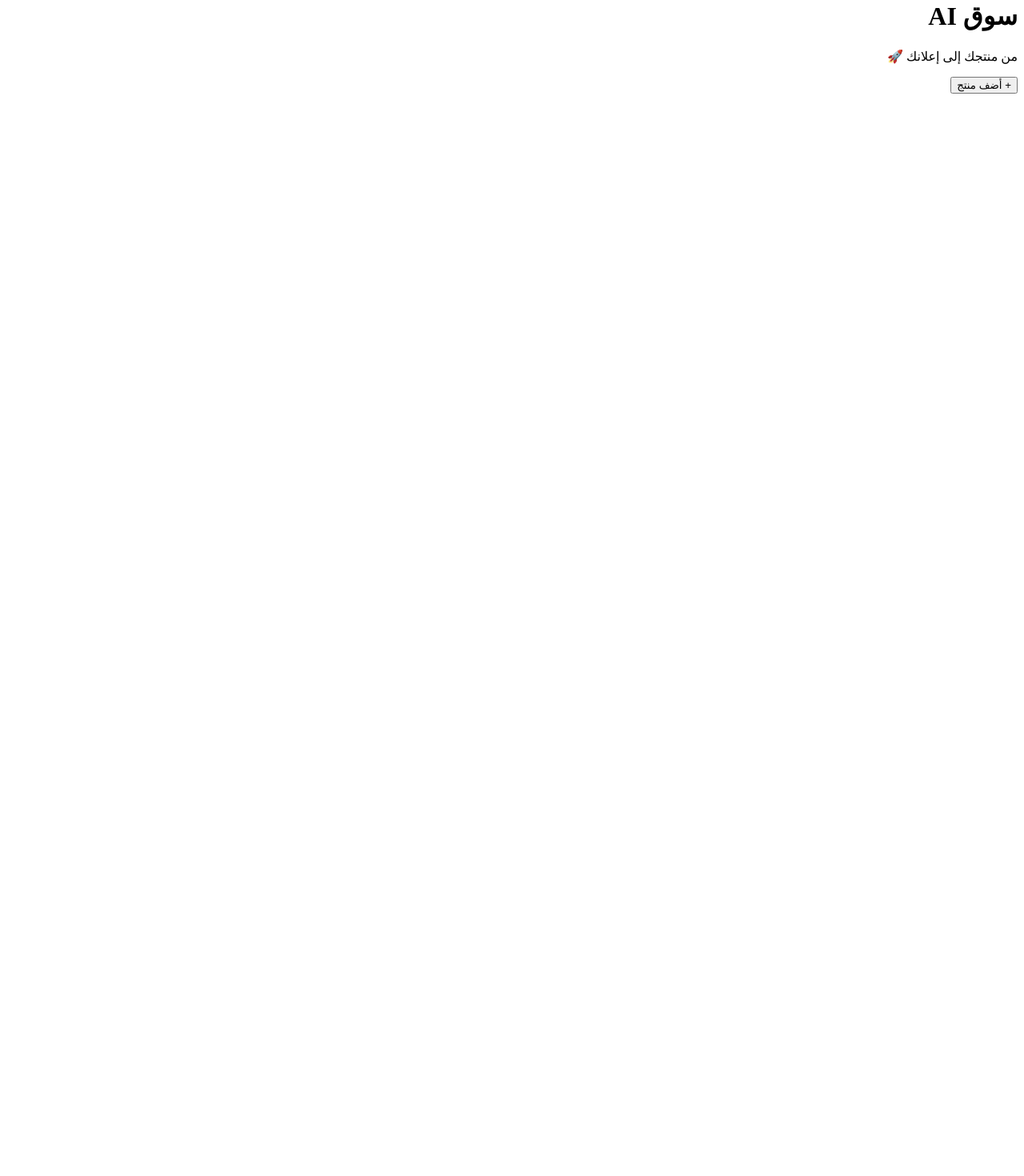
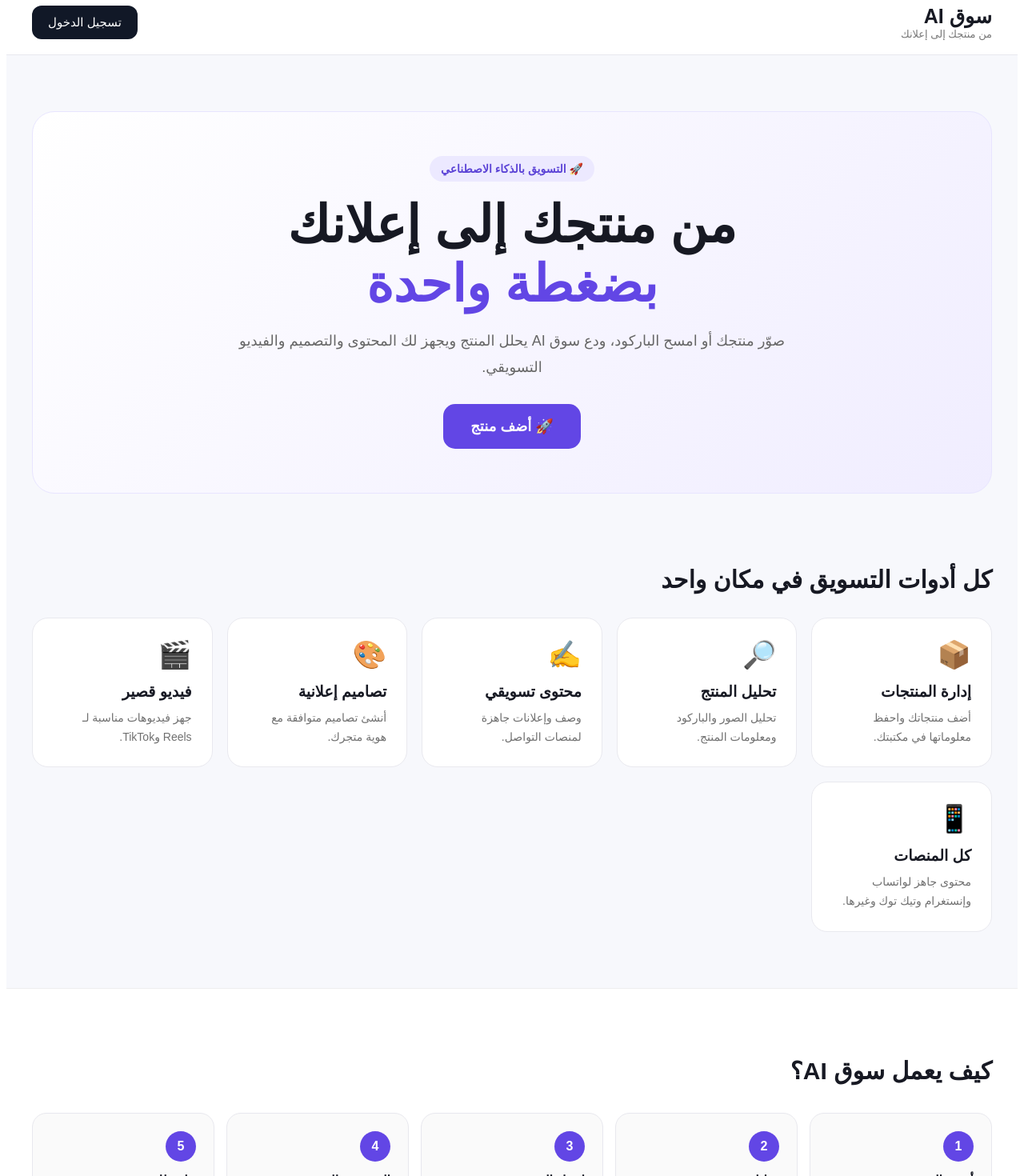
Before and after one commit to suqaiapp-creator/suq-ai, a Next.js app: page / in a window 1280 px wide. Shown: the part 20-1490 px from the top of the page at 80% size. Before the commit the page ends 800 px from the top, so only its background shows below. Built offline with nearby package versions, Linux system fonts and the light colour scheme.

Commit message:
Refactor Home component layout and styles

```diff
--- a/app/page.js
+++ b/app/page.js
@@ -1,12 +1,287 @@
 export default function Home() {
   return (
-    <main dir="rtl">
-      <h1>سوق AI</h1>
-      <p>من منتجك إلى إعلانك 🚀</p>
+    <main
+      dir="rtl"
+      style={{
+        minHeight: "100vh",
+        background: "#f7f8fc",
+        fontFamily: "Arial, sans-serif",
+        color: "#171923",
+      }}
+    >
+      {/* Header */}
+      <header
+        style={{
+          background: "#ffffff",
+          borderBottom: "1px solid #e8e8ef",
+          padding: "18px 24px",
+        }}
+      >
+        <div
+          style={{
+            maxWidth: "1200px",
+            margin: "0 auto",
+            display: "flex",
+            justifyContent: "space-between",
+            alignItems: "center",
+          }}
+        >
+          <div>
+            <div style={{ fontSize: "25px", fontWeight: "800" }}>
+              سوق AI
+            </div>
+            <div style={{ fontSize: "13px", color: "#777" }}>
+              من منتجك إلى إعلانك
+            </div>
+          </div>
 
-      <button>
-        + أضف منتج
-      </button>
+          <button
+            style={{
+              border: "none",
+              background: "#111827",
+              color: "#fff",
+              padding: "12px 20px",
+              borderRadius: "12px",
+              fontSize: "15px",
+              cursor: "pointer",
+            }}
+          >
+            تسجيل الدخول
+          </button>
+        </div>
+      </header>
+
+      {/* Hero */}
+      <section
+        style={{
+          maxWidth: "1200px",
+          margin: "0 auto",
+          padding: "70px 24px 45px",
+        }}
+      >
+        <div
+          style={{
+            background:
+              "linear-gradient(135deg, #ffffff 0%, #f0edff 100%)",
+            borderRadius: "28px",
+            padding: "55px 35px",
+            textAlign: "center",
+            border: "1px solid #e8e5ff",
+          }}
+        >
+          <div
+            style={{
+              display: "inline-block",
+              background: "#ece9ff",
+              color: "#5b43d6",
+              padding: "8px 14px",
+              borderRadius: "999px",
+              fontSize: "14px",
+              fontWeight: "700",
+              marginBottom: "18px",
+            }}
+          >
+            🚀 التسويق بالذكاء الاصطناعي
+          </div>
+
+          <h1
+            style={{
+              fontSize: "clamp(36px, 6vw, 64px)",
+              margin: "0 auto 18px",
+              maxWidth: "850px",
+              lineHeight: "1.15",
+            }}
+          >
+            من منتجك إلى إعلانك
+            <br />
+            <span style={{ color: "#6246e5" }}>بضغطة واحدة</span>
+          </h1>
+
+          <p
+            style={{
+              maxWidth: "700px",
+              margin: "0 auto 30px",
+              color: "#666",
+              fontSize: "18px",
+              lineHeight: "1.8",
+            }}
+          >
+            صوّر منتجك أو امسح الباركود، ودع سوق AI يحلل المنتج
+            ويجهز لك المحتوى والتصميم والفيديو التسويقي.
+          </p>
+
+          <button
+            style={{
+              background: "#6246e5",
+              color: "#fff",
+              border: "none",
+              padding: "17px 34px",
+              borderRadius: "15px",
+              fontSize: "18px",
+              fontWeight: "700",
+              cursor: "pointer",
+            }}
+          >
+            🚀 أضف منتج
+          </button>
+        </div>
+      </section>
+
+      {/* Features */}
+      <section
+        style={{
+          maxWidth: "1200px",
+          margin: "0 auto",
+          padding: "20px 24px 70px",
+        }}
+      >
+        <h2 style={{ fontSize: "30px", marginBottom: "30px" }}>
+          كل أدوات التسويق في مكان واحد
+        </h2>
+
+        <div
+          style={{
+            display: "grid",
+            gridTemplateColumns: "repeat(auto-fit, minmax(220px, 1fr))",
+            gap: "18px",
+          }}
+        >
+          <Feature
+            icon="📦"
+            title="إدارة المنتجات"
+            text="أضف منتجاتك واحفظ معلوماتها في مكتبتك."
+          />
+
+          <Feature
+            icon="🔎"
+            title="تحليل المنتج"
+            text="تحليل الصور والباركود ومعلومات المنتج."
+          />
+
+          <Feature
+            icon="✍️"
+            title="محتوى تسويقي"
+            text="وصف وإعلانات جاهزة لمنصات التواصل."
+          />
+
+          <Feature
+            icon="🎨"
+            title="تصاميم إعلانية"
+            text="أنشئ تصاميم متوافقة مع هوية متجرك."
+          />
+
+          <Feature
+            icon="🎬"
+            title="فيديو قصير"
+            text="جهز فيديوهات مناسبة لـ Reels وTikTok."
+          />
+
+          <Feature
+            icon="📱"
+            title="كل المنصات"
+            text="محتوى جاهز لواتساب وإنستغرام وتيك توك وغيرها."
+          />
+        </div>
+      </section>
+
+      {/* Workflow */}
+      <section
+        style={{
+          background: "#ffffff",
+          padding: "60px 24px",
+          borderTop: "1px solid #eeeeee",
+        }}
+      >
+        <div style={{ maxWidth: "1200px", margin: "0 auto" }}>
+          <h2 style={{ fontSize: "30px", marginBottom: "35px" }}>
+            كيف يعمل سوق AI؟
+          </h2>
+
+          <div
+            style={{
+              display: "grid",
+              gridTemplateColumns: "repeat(auto-fit, minmax(180px, 1fr))",
+              gap: "15px",
+            }}
+          >
+            <Step number="1" title="أضف المنتج" />
+            <Step number="2" title="تحليل وتحقق" />
+            <Step number="3" title="إنشاء المحتوى" />
+            <Step number="4" title="التصميم والفيديو" />
+            <Step number="5" title="جاهز للنشر" />
+          </div>
+        </div>
+      </section>
+
+      {/* Footer */}
+      <footer
+        style={{
+          textAlign: "center",
+          padding: "30px",
+          color: "#777",
+          fontSize: "14px",
+        }}
+      >
+        سوق AI © 2026
+      </footer>
     </main>
   );
 }
+
+function Feature({ icon, title, text }) {
+  return (
+    <div
+      style={{
+        background: "#ffffff",
+        border: "1px solid #e9e9ef",
+        borderRadius: "20px",
+        padding: "25px",
+      }}
+    >
+      <div style={{ fontSize: "34px", marginBottom: "15px" }}>{icon}</div>
+      <h3 style={{ margin: "0 0 10px", fontSize: "19px" }}>{title}</h3>
+      <p
+        style={{
+          margin: 0,
+          color: "#707070",
+          lineHeight: "1.7",
+          fontSize: "14px",
+        }}
+      >
+        {text}
+      </p>
+    </div>
+  );
+}
+
+function Step({ number, title }) {
+  return (
+    <div
+      style={{
+        border: "1px solid #e8e8ee",
+        borderRadius: "18px",
+        padding: "22px",
+        background: "#fafafa",
+      }}
+    >
+      <div
+        style={{
+          width: "38px",
+          height: "38px",
+          borderRadius: "50%",
+          background: "#6246e5",
+          color: "#fff",
+          display: "flex",
+          alignItems: "center",
+          justifyContent: "center",
+          fontWeight: "700",
+          marginBottom: "14px",
+        }}
+      >
+        {number}
+      </div>
+
+      <strong>{title}</strong>
+    </div>
+  );
+}
```
